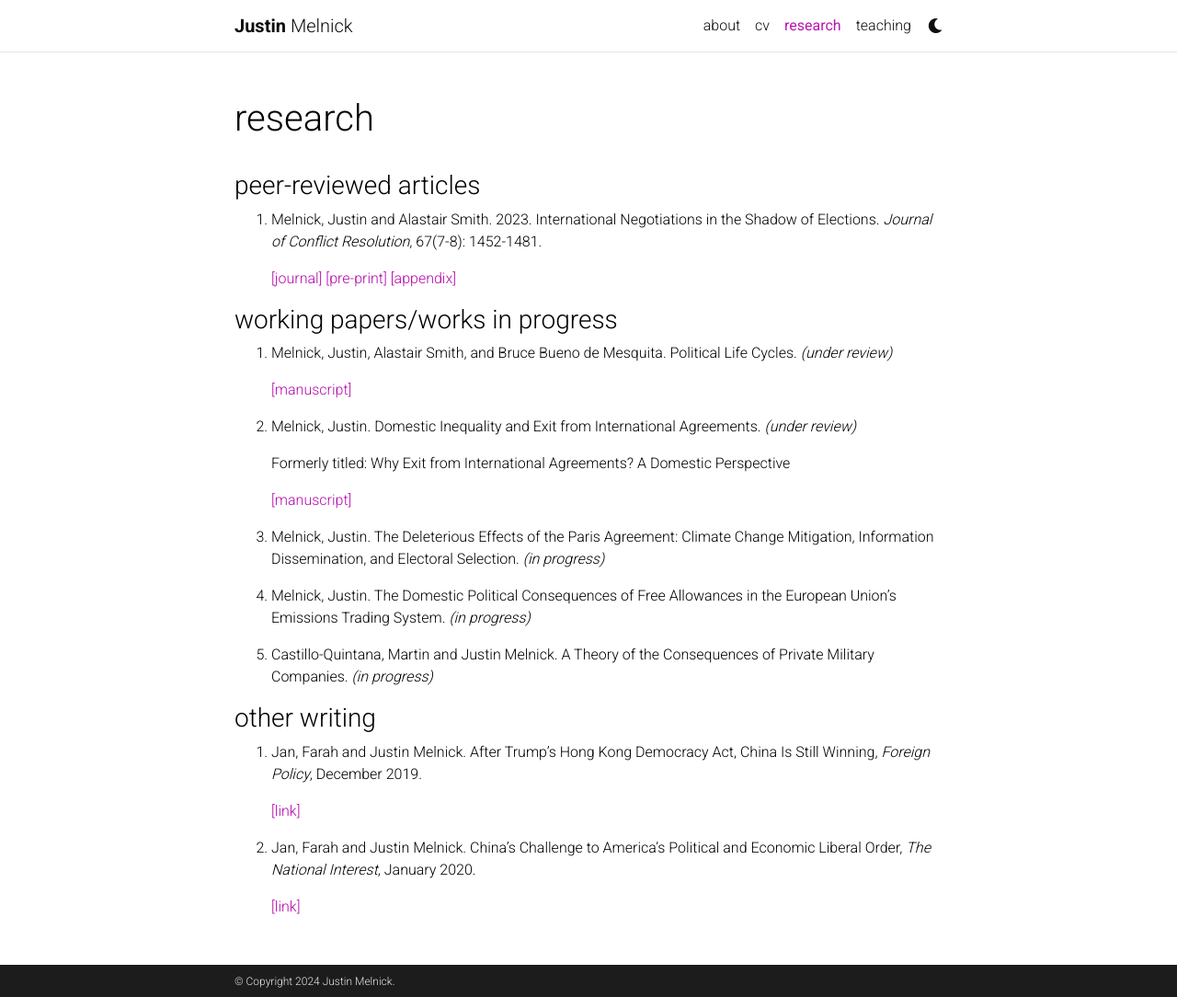
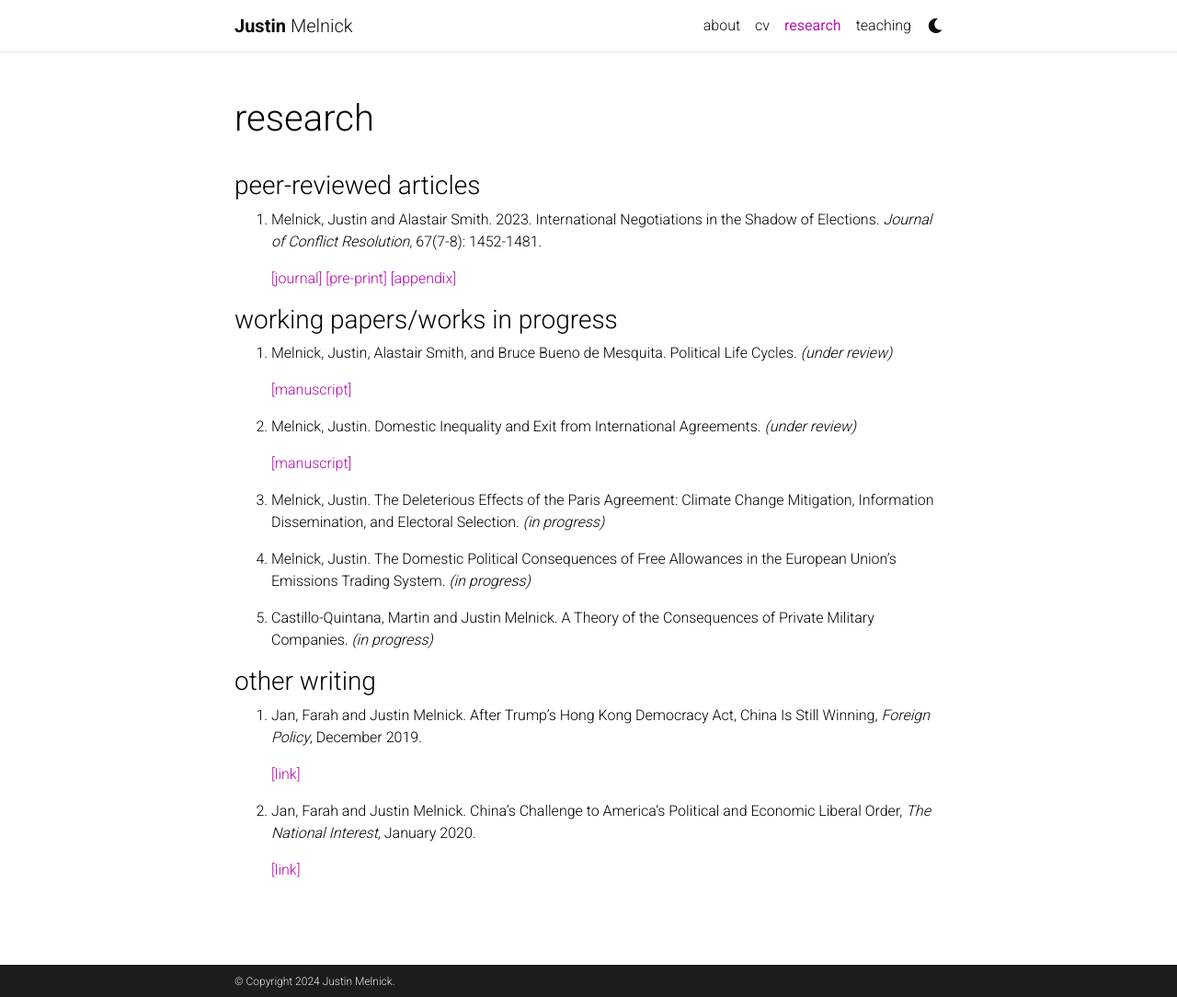
Before and after one commit to justinmelnick/justinmelnick.github.io, a Jekyll site: the page built from _pages/publications.md, in a window 1280 px wide and 1084 px high. Shown: the whole window at 92% size. Built offline with Jekyll 4.4.1, drawn with Linux system fonts in a browser that asks for light colours; comment, search, counter and statistics services are not loaded; a style sheet for code colours, icons or effects is not loaded.

Commit message:
Update publications.md

```diff
--- a/_pages/publications.md
+++ b/_pages/publications.md
@@ -22,7 +22,7 @@ nav_order: 2
 
 2. Melnick, Justin. Domestic Inequality and Exit from International Agreements. _(under review)_
 
-    Formerly titled: Why Exit from International Agreements? A Domestic Perspective
+   <!-- Formerly titled: Why Exit from International Agreements? A Domestic Perspective -->
 
       [[manuscript]](https://justinmelnick.github.io/assets/pdf/exit 9-7 full.pdf)
 
```
